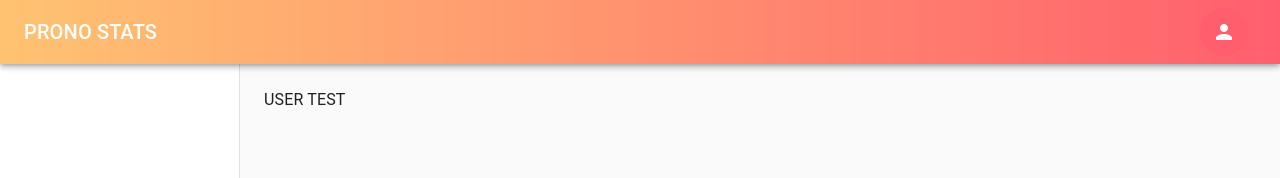
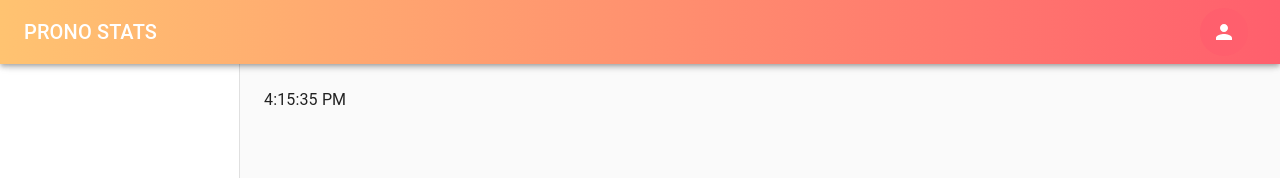
Before and after one commit to dpinard/dpinard, a React (Create React App) app in the folder testproject/: page / in a window 1280 px wide. Shown: the top 178 px of the page. Built offline with nearby package versions, Linux system fonts and the light colour scheme.

Commit message:
struct cptimer

```diff
--- a/testproject/src/App.js
+++ b/testproject/src/App.js
@@ -11,7 +11,7 @@ import logo from './logo.svg';
 
 import { BrowserRouter as Router, Routes, Route, BrowserRouter} from 'react-router-dom';
 import Settings from './components/settings';
-import UserTest from './components/classUser';
+import Timer from './components/cpTimer';
 
 function App() {
   return (
@@ -21,16 +21,16 @@ function App() {
         <link href='https://fonts.googleapis.com/css?family=Plus Jakarta Sans:300,400,500' rel='stylesheet'/>
       </head>
 
-{/* appbar */}
 
         <Router>
         <Box sx={{ display: 'flex', backgroundColor:'#fafafa', height:'100vh'}}>
+{/* appbar */}
           <Navbar/>
           <CssBaseline />
           <Box component="main" sx={{ flexGrow:1, p:3}}>
             <Toolbar/>
             <Routes>
-              <Route index path="*" element={<UserTest/>}/>
+              <Route index path="*" element={<Timer/>}/>
               <Route path="dpinard/settings" element={<Settings/>}/>
               <Route path="dpinard/dashboard" element={<Dashboard/>}/>
             </Routes>
--- a/testproject/src/components/classUser.js
+++ /dev/null
@@ -1,9 +0,0 @@
-import React from 'react'
-
-export default class UserTest extends React.Component {
-    render() {
-        return <div>
-            USER TEST
-        </div>
-    }
-}
--- /dev/null
+++ b/testproject/src/components/cpTimer.js
@@ -0,0 +1,23 @@
+import * as React from 'react'
+
+export default class Timer extends React.Component {
+
+    constructor(props){
+        super(props);
+        this.state = {
+            date: new Date(),
+        };
+    }
+
+    componentDidMount(props) {
+        setInterval(() => {
+            this.setState({date: new Date()})
+        }, 1000);
+    }
+
+    render() {
+        return <div>
+            {this.state.date.toLocaleTimeString()}
+        </div>
+    }
+}
```
